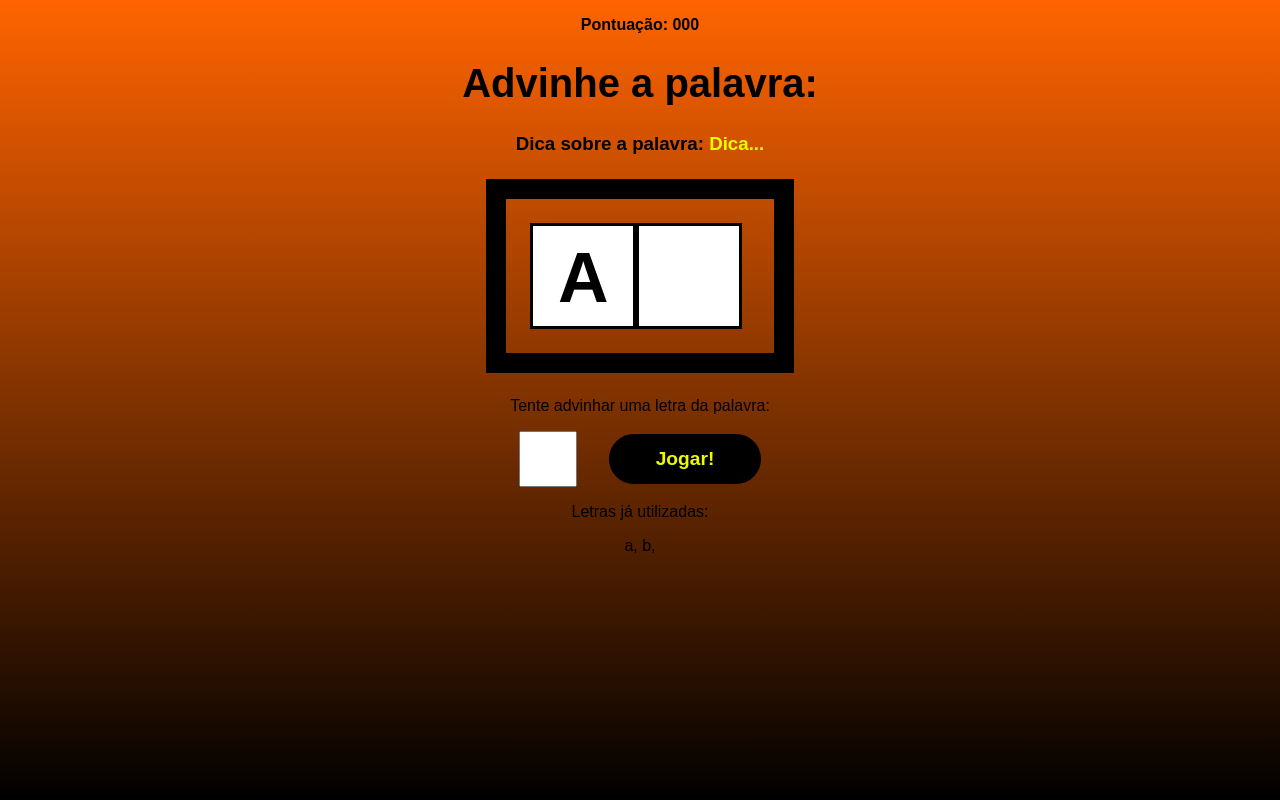
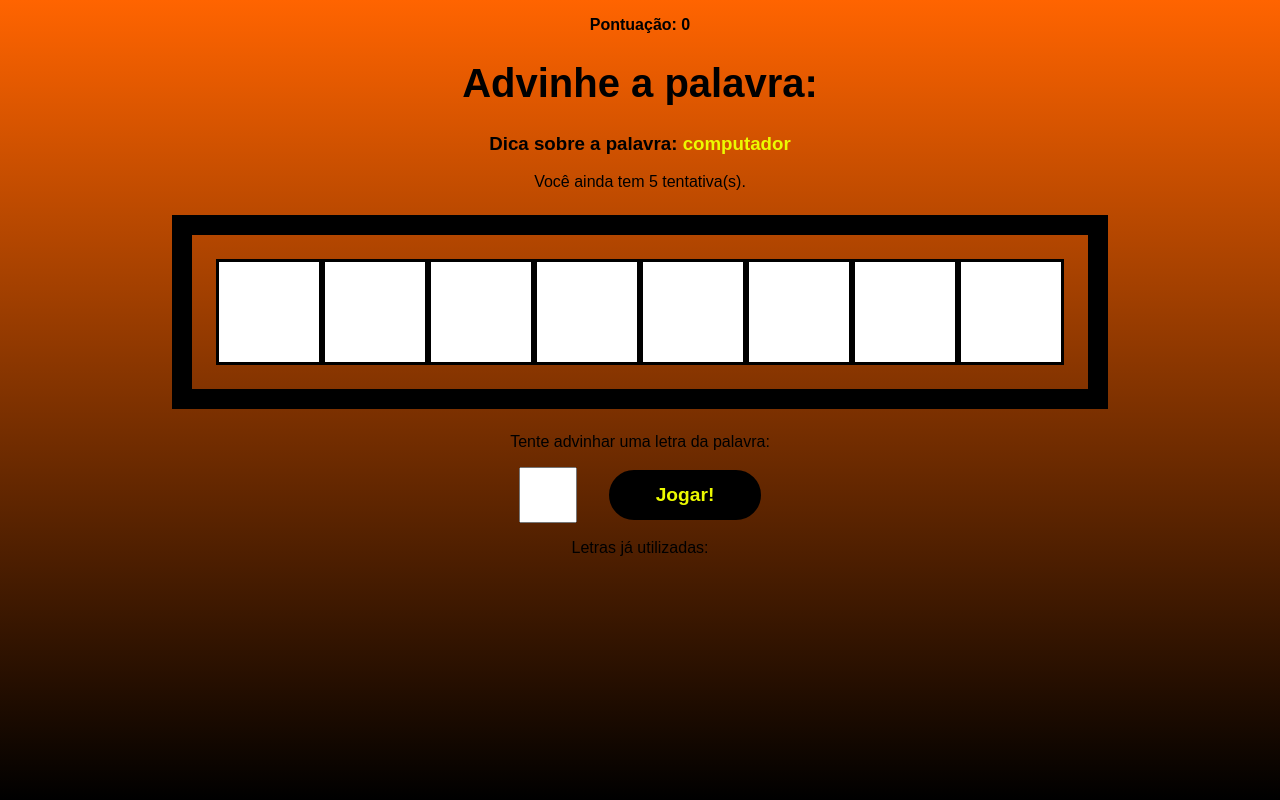
Before and after one commit to devgarciadiogo/secret_word, a React (Vite) app in the folder secret_word/: page / in a window 1280 px wide. Both pictures are taken after a click on the button "Começar o jogo". Built offline with nearby package versions, Linux system fonts and the light colour scheme.

Commit message:
Consumindo states do jogo
Criando novos states para ser consumido no componente Game chamando através de props

Utilizando if ternário no JSX e implementando a logica com o map

```diff
--- a/secret_word/src/App.jsx
+++ b/secret_word/src/App.jsx
@@ -26,6 +26,11 @@
   const [pickedWord, setPickedWord] = useState("");
   const [pickedCategory, setPickedCategory] = useState("");
   const [letters, setLetters] = useState([]);
+
+  const [guessedLetters, setGuessedLetters] = useState([]);
+  const [wrongLetters, setWrongLetters] = useState([]);
+  const [guesses, setGuesses] = useState(5);
+  const [score, setScore] = useState(0);
 
   const pickWordAndCategory = () => {
     //pick a random category
@@ -60,7 +65,7 @@
     // fill states
     setPickedWord(word);
     setPickedCategory(category);
-    setLetters(letters);
+    setLetters(wordLetters);
 
     setGameStage(stages[1].name);
   };
@@ -78,7 +83,18 @@
   return (
     <div className="App">
       {gameStage === "start" && <StartScreen startGame={startGame} />}
-      {gameStage === "game" && <Game verifyLetter={verifyLetter} />}
+      {gameStage === "game" && (
+        <Game
+          verifyLetter={verifyLetter}
+          pickedWord={pickedWord}
+          pickedCategory={pickedCategory}
+          letters={letters}
+          guessedLetters={guessedLetters}
+          wrongLetters={wrongLetters}
+          guesses={guesses}
+          score={score}
+        />
+      )}
       {gameStage === "end" && <GameOver retry={retry} />}
     </div>
   );
--- a/secret_word/src/components/Game.jsx
+++ b/secret_word/src/components/Game.jsx
@@ -1,18 +1,35 @@
 import "./Game.css";
 
-const Game = ({ verifyLetter }) => {
+const Game = ({
+  verifyLetter,
+  pickedWord,
+  pickedCategory,
+  letters,
+  guessedLetters,
+  wrongLetters,
+  guesses,
+  score,
+}) => {
   return (
     <div className="game">
       <p className="points">
-        <span>Pontuação: 000</span>
+        <span>Pontuação: {score}</span>
       </p>
       <h1>Advinhe a palavra:</h1>
       <h3 className="tip">
-        Dica sobre a palavra: <span>Dica...</span>
+        Dica sobre a palavra: <span>{pickedCategory}</span>
       </h3>
+      <p>Você ainda tem {guesses} tentativa(s).</p>
       <div className="wordContainer">
-        <span className="letter">A</span>
-        <span className="blankSquare"></span>
+        {letters.map((letter, i) =>
+          guessedLetters.includes(letter) ? (
+            <span key={i} className="letter">
+              {letter}
+            </span>
+          ) : (
+            <span key={i} className="blankSquare"></span>
+          )
+        )}
       </div>
       <div className="letterContainer">
         <p>Tente advinhar uma letra da palavra:</p>
@@ -22,8 +39,9 @@
         </form>
         <div className="wrongLettersContainer">
           <p>Letras já utilizadas:</p>
-          <span>a, </span>
-          <span>b, </span>
+          {wrongLetters.map((letter, i) => (
+            <span key={i}>{letter}, </span>
+          ))}
         </div>
       </div>
     </div>
```
